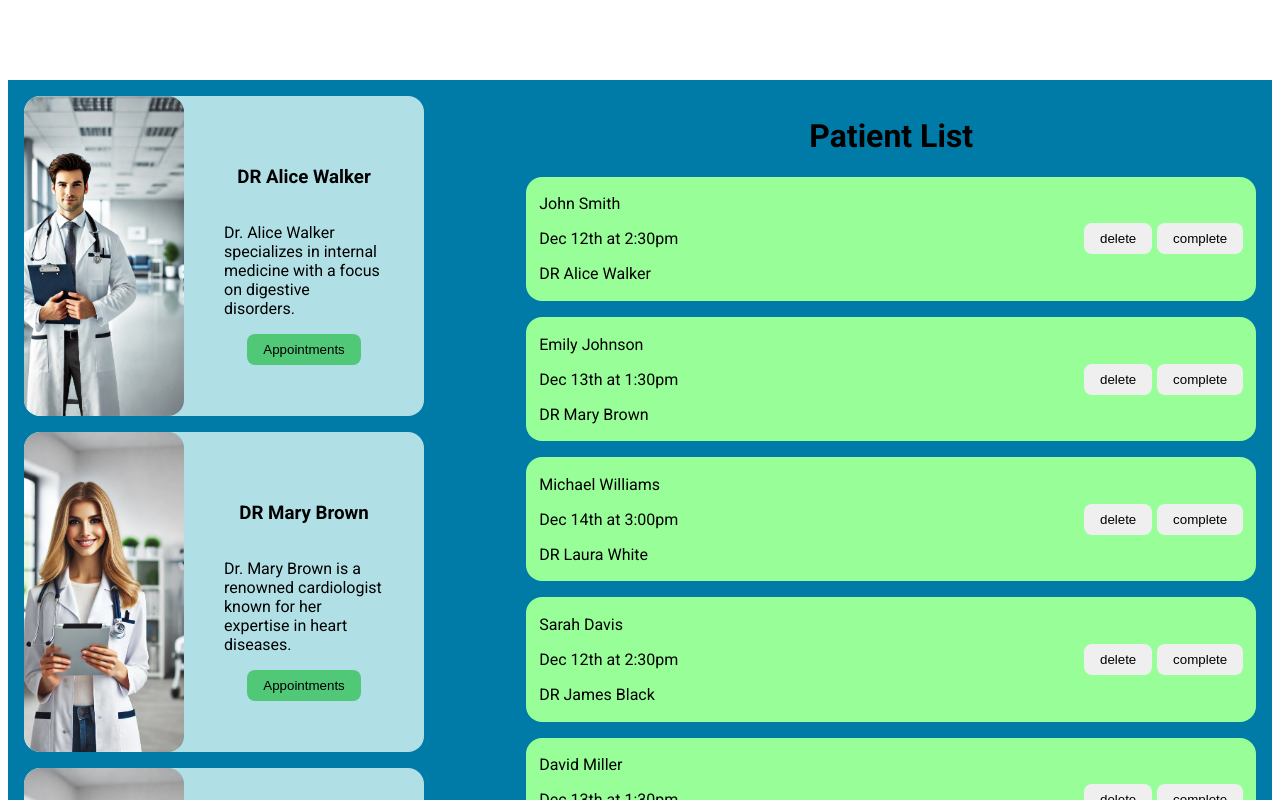
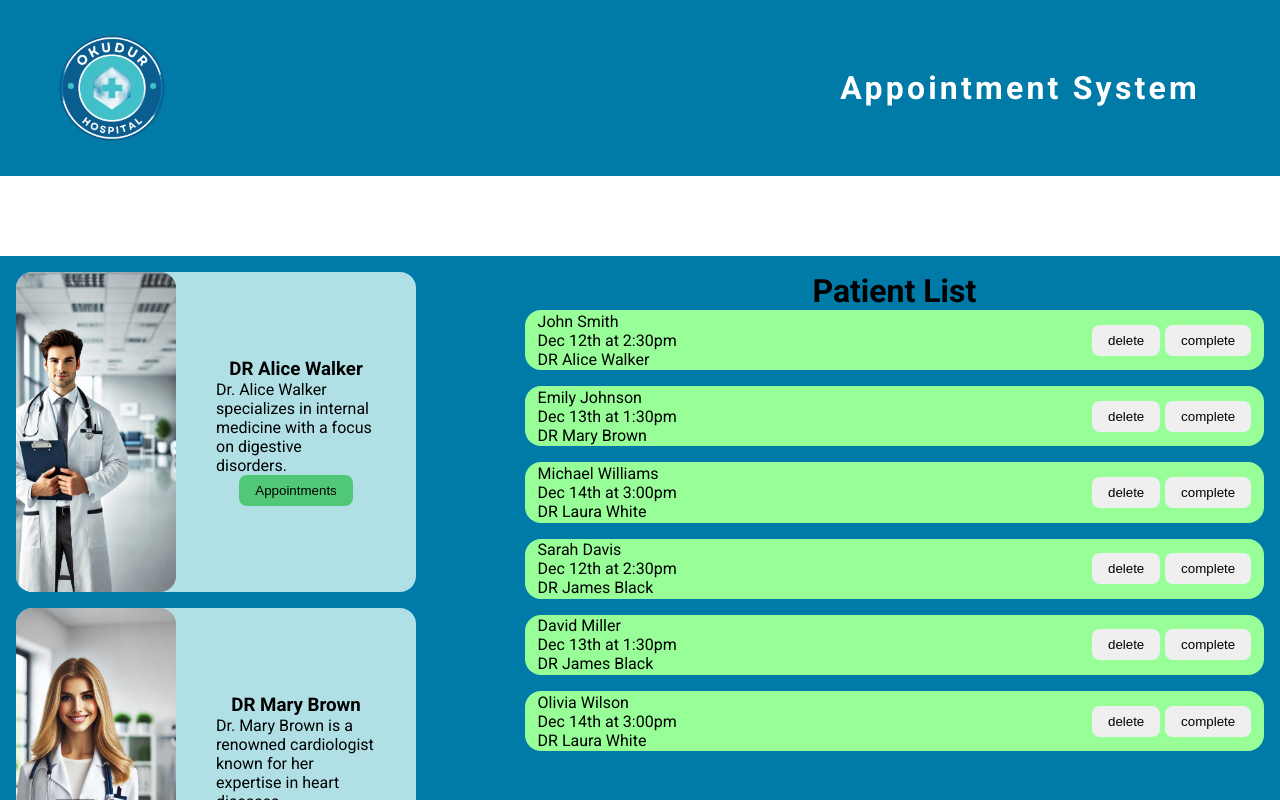
Before and after one commit to ucangun/Hospital_Appointment-_App, a React (Create React App) app: page / in a window 1280 px wide. Shown: the top 800 px of the page. Built offline with nearby package versions, Linux system fonts and the light colour scheme.

Commit message:
"Added global CSS styles and implemented Navbar component in Home page"

```diff
--- a/src/App.css
+++ b/src/App.css
@@ -14,8 +14,37 @@
   --color-gray: #333;
 }
 
+* {
+  margin: 0;
+  padding: 0;
+  box-sizing: border-box;
+}
+
 body {
   font-family: "Roboto", sans-serif;
+}
+
+/* ---------------------------------- */
+/*               NAVBAR               */
+/* ---------------------------------- */
+
+nav {
+  padding: 0.5rem 5rem 0.5rem 2rem;
+  background-color: var(--color-cerulean-blue);
+
+  display: flex;
+  justify-content: space-between;
+  align-items: center;
+}
+
+.logo {
+  width: 10rem;
+}
+
+nav h1 {
+  font-size: 2rem;
+  letter-spacing: 0.2rem;
+  color: var(--color-white);
 }
 
 /* ---------------------------------- */
--- /dev/null
+++ b/src/components/Navbar.jsx
@@ -0,0 +1,12 @@
+import logo from "../assets/logo.png";
+
+const Navbar = () => {
+  return (
+    <nav>
+      <img src={logo} alt="logo" className="logo" />
+      <h1> Appointment System</h1>
+    </nav>
+  );
+};
+
+export default Navbar;
--- a/src/helper/Home.jsx
+++ b/src/helper/Home.jsx
@@ -3,6 +3,7 @@ import PatientList from "../components/PatientList";
 import Data from "../helper/data";
 import DataDoctors from "../helper/doctor";
 import AddPatient from "../components/AddPatient";
+import Navbar from "../components/Navbar";
 
 const Home = () => {
   const [doctors, setDoctors] = useState(DataDoctors);
@@ -14,6 +15,7 @@ const Home = () => {
   const [date, setDate] = useState("");
   return (
     <div>
+      <Navbar />
       <PatientList
         doctors={doctors}
         setDoctors={setDoctors}
```
Also changed, not shown: src/assets/logo.png (added).
